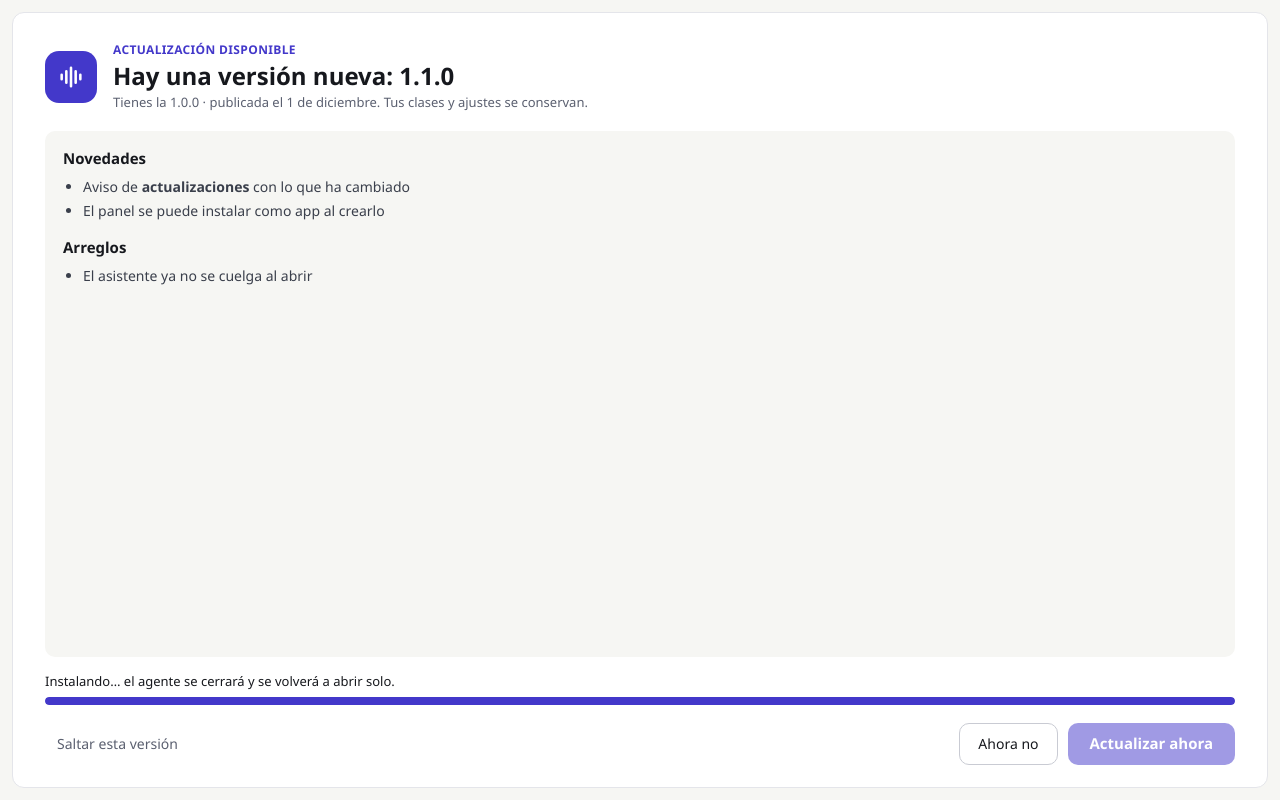
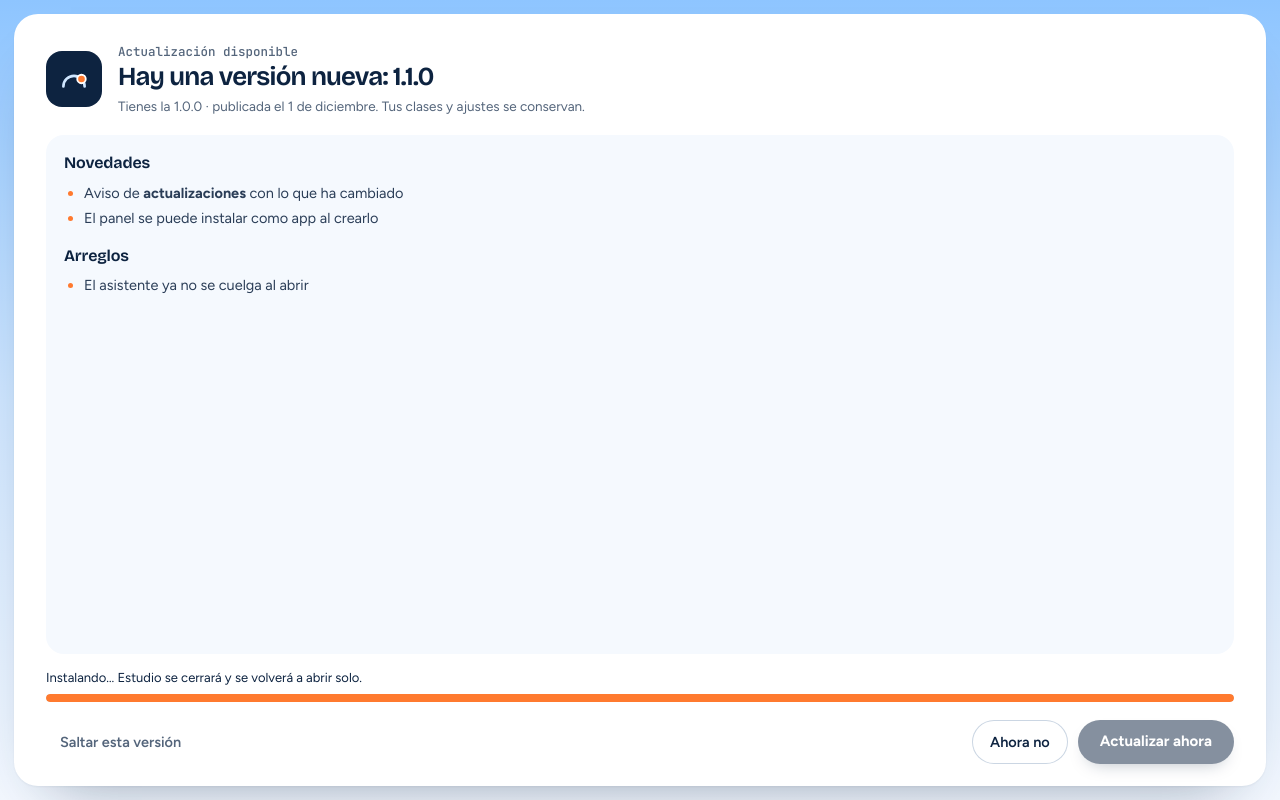
Before and after one commit to ganxxhy/class-transcripter, a plain HTML site: page agente/asistente/actualizacion.html in a window 1280 px wide. Both pictures are taken after a click on the button "Actualizar ahora". Drawn offline with nearby package versions, Linux system fonts and the light colour scheme.

Commit message:
Ventana de actualización con el diseño Jornada

```diff
--- a/agente/asistente/actualizacion.html
+++ b/agente/asistente/actualizacion.html
@@ -3,54 +3,54 @@
 <head>
 <meta charset="utf-8">
 <meta name="viewport" content="width=device-width, initial-scale=1">
-<title>Agente de clases</title>
+<title>Estudio</title>
+<link rel="stylesheet" href="https://fonts.googleapis.com/css2?family=Bricolage+Grotesque:opsz,wght@12..96,500..750&family=Figtree:wght@400..700&family=JetBrains+Mono:wght@400;500&display=swap">
 <style>
+/* Diseño "Jornada" de Estudio */
 :root {
-  --bg: #F6F6F3; --surface: #FFFFFF; --fg: #16181D; --fg2: #3A3F4B; --muted: #5B6070;
-  --line: #E4E5EA; --line2: #C9CBD3; --accent: #4338CA; --accent-hover: #3730A3; --accent-tint: #E0E3FF;
-  --accent-ink: #312E81; --on-accent: #FFFFFF; --danger: #B42318; --ok: #0F766E;
-  --font: "Segoe UI Variable Text", "Segoe UI", system-ui, sans-serif;
-  --display: "Segoe UI Variable Display", "Segoe UI", system-ui, sans-serif;
+  --bg: #F5F9FE; --surface: #FFFFFF; --fg: #0D2340; --fg2: #2A3D57; --muted: #54657B;
+  --line: #E3EBF4; --line2: #CBD6E3; --accent: #0D2340; --accent-hover: #17365F; --sun: #FF7A2F;
+  --on-accent: #FFFFFF; --danger: #B42318; --ok: #16A34A; --blue: #2563EB;
+  --font: "Figtree", "Segoe UI Variable Text", "Segoe UI", system-ui, sans-serif;
+  --display: "Bricolage Grotesque", "Segoe UI Variable Display", "Segoe UI", system-ui, sans-serif;
+  --mono: "JetBrains Mono", Consolas, ui-monospace, monospace;
   color-scheme: light;
-}
-@media (prefers-color-scheme: dark) {
-  :root {
-    --bg: #111318; --surface: #1A1D24; --fg: #ECEDF1; --fg2: #C9CCD5; --muted: #9AA0AE;
-    --line: #2A2E38; --line2: #3A3F4B; --accent: #7C83F5; --accent-hover: #959BFF; --accent-tint: #2A2E5C;
-    --accent-ink: #C7CAFF; --on-accent: #0E1030; --danger: #FF7A70; --ok: #3FBFA5; color-scheme: dark;
-  }
 }
 * { box-sizing: border-box; }
 [hidden] { display: none !important; }
 html, body { height: 100%; }
-body { margin: 0; background: var(--bg); color: var(--fg); font-family: var(--font); font-size: 14px; line-height: 1.55; }
+body { margin: 0; background: linear-gradient(180deg, #8EC5FF 0, #CFE6FF 50%, #F3F8FF 100%); color: var(--fg); font-family: var(--font); font-size: 14.5px; line-height: 1.55; }
 button { font: inherit; cursor: pointer; }
-:focus-visible { outline: 2px solid var(--accent); outline-offset: 2px; }
-.caja { height: 100%; padding: 12px; display: flex; }
-.panel { flex: 1; background: var(--surface); border: 1px solid var(--line); border-radius: 12px; display: flex; flex-direction: column; min-height: 0; }
+:focus-visible { outline: 2px solid var(--blue); outline-offset: 2px; }
+@media (prefers-reduced-motion: reduce) { * { transition: none !important; } }
+.caja { height: 100%; padding: 14px; display: flex; }
+.panel { flex: 1; background: var(--surface); border-radius: 24px; box-shadow: 0 1px 2px rgba(13,35,64,.05), 0 30px 60px -36px rgba(13,35,64,.45); display: flex; flex-direction: column; min-height: 0; overflow: hidden; }
 .cabecera { padding: 28px 32px 18px; display: flex; gap: 16px; align-items: center; }
-.logo { width: 52px; height: 52px; border-radius: 14px; background: var(--accent); display: grid; place-items: center; flex: none; }
-.eyebrow { font-size: 12px; font-weight: 600; color: var(--accent); letter-spacing: .03em; }
-h1 { margin: 2px 0 0; font-family: var(--display); font-size: 24px; font-weight: 600; line-height: 1.2; }
-.versiones { color: var(--muted); font-size: 13px; margin-top: 2px; }
-.notas { flex: 1; min-height: 0; overflow: auto; margin: 0 32px; padding: 16px 18px; border-radius: 10px; background: var(--bg); color: var(--fg2); }
-.notas h2, .notas h3 { font-family: var(--display); font-size: 15px; margin: 14px 0 6px; color: var(--fg); }
+.logo { width: 56px; height: 56px; border-radius: 16px; background: var(--accent); display: grid; place-items: center; flex: none; }
+.eyebrow { font-family: var(--mono); font-size: 12.5px; font-weight: 500; color: var(--muted); }
+h1 { margin: 2px 0 0; font-family: var(--display); font-size: 26px; font-weight: 650; line-height: 1.1; letter-spacing: -.03em; }
+.versiones { color: var(--muted); font-size: 13.5px; margin-top: 4px; }
+.notas { flex: 1; min-height: 0; overflow: auto; margin: 0 32px; padding: 16px 18px; border-radius: 18px; background: var(--bg); color: var(--fg2); }
+.notas h2, .notas h3 { font-family: var(--display); font-size: 16px; font-weight: 650; letter-spacing: -.01em; margin: 14px 0 6px; color: var(--fg); }
 .notas h2:first-child, .notas h3:first-child { margin-top: 0; }
 .notas ul { margin: 0 0 8px; padding-left: 20px; }
 .notas li { margin: 3px 0; }
+.notas li::marker { color: var(--sun); }
 .notas p { margin: 0 0 8px; }
-.notas a { color: var(--accent); }
+.notas a { color: var(--blue); }
+.notas code { font-family: var(--mono); font-size: 12.5px; }
 .progreso { margin: 14px 32px 0; display: flex; flex-direction: column; gap: 6px; font-size: 13px; }
-.pista { height: 8px; border-radius: 4px; background: var(--line); overflow: hidden; }
-.pista > div { height: 100%; width: 0; background: var(--accent); border-radius: 4px; transition: width .3s; }
+.pista { height: 8px; border-radius: 99px; background: var(--line); overflow: hidden; }
+.pista > div { height: 100%; width: 0; background: var(--sun); border-radius: 99px; transition: width .3s; }
+#progNum { font-family: var(--mono); }
 .pie { padding: 18px 32px 22px; display: flex; gap: 10px; align-items: center; justify-content: flex-end; flex-wrap: wrap; }
 .pie .izq { margin-right: auto; }
-.btn { height: 42px; padding: 0 22px; border-radius: 10px; border: 0; background: var(--accent); color: var(--on-accent); font-weight: 600; font-size: 15px; }
+.btn { height: 44px; padding: 0 22px; border-radius: 999px; border: 0; background: var(--accent); color: var(--on-accent); font-weight: 650; font-size: 15px; box-shadow: 0 8px 18px -10px rgba(13,35,64,.7); }
 .btn:hover { background: var(--accent-hover); }
 .btn:disabled { opacity: .5; cursor: not-allowed; }
-.btn-sec { height: 42px; padding: 0 18px; border-radius: 10px; border: 1px solid var(--line2); background: var(--surface); color: var(--fg); font-weight: 500; }
-.btn-texto { height: 42px; padding: 0 12px; border: 0; background: transparent; color: var(--muted); border-radius: 10px; }
-.btn-texto:hover, .btn-sec:hover { background: var(--bg); }
+.btn-sec { height: 44px; padding: 0 18px; border-radius: 999px; border: 0; box-shadow: inset 0 0 0 1px var(--line2); background: var(--surface); color: var(--fg); font-weight: 600; }
+.btn-texto { height: 44px; padding: 0 14px; border: 0; background: transparent; color: var(--muted); font-weight: 600; border-radius: 999px; }
+.btn-texto:hover, .btn-sec:hover { background: #F3F8FF; }
 .error { color: var(--danger); }
 </style>
 </head>
@@ -58,7 +58,7 @@ h1 { margin: 2px 0 0; font-family: var(--display); font-size: 24px; font-weight:
 <div class="caja">
   <main class="panel">
     <div class="cabecera">
-      <div class="logo"><svg width="28" height="28" viewBox="0 0 24 24" fill="none" stroke="#fff" stroke-width="2.2" stroke-linecap="round" aria-hidden="true"><path d="M4 10v4M8 7v10M12 4v16M16 7v10M20 10v4"/></svg></div>
+      <div class="logo"><svg width="34" height="34" viewBox="0 0 64 64" aria-hidden="true"><path d="M12 46a20 20 0 0 1 40 0" fill="none" stroke="#CFE6FF" stroke-width="5" stroke-linecap="round"/><circle cx="46.1" cy="31.9" r="8" fill="#FF7A2F" stroke="#fff" stroke-width="3.5"/></svg></div>
       <div>
         <div class="eyebrow" id="eyebrow"></div>
         <h1 id="titulo"></h1>
@@ -128,13 +128,13 @@ const MB = (b) => (b / 1e6).toLocaleString("es-ES", { maximumFractionDigits: 0 }
   const d = await api("datos");
   $("#notas").innerHTML = markdown(d.notas || "") || "<p>Sin notas para esta versión.</p>";
   if (d.modo === "novedades") {
-    $("#eyebrow").textContent = "ACTUALIZADO";
+    $("#eyebrow").textContent = "Actualizado";
     $("#titulo").textContent = `Novedades de la versión ${d.version}`;
     $("#versiones").textContent = "Esto es lo que ha cambiado.";
     $("#pieNovedades").hidden = false;
     $("#btnVale").focus();
   } else {
-    $("#eyebrow").textContent = "ACTUALIZACIÓN DISPONIBLE";
+    $("#eyebrow").textContent = "Actualización disponible";
     $("#titulo").textContent = `Hay una versión nueva: ${d.version}`;
     $("#versiones").textContent = `Tienes la ${d.actual}${d.fecha ? ` · publicada el ${new Date(d.fecha).toLocaleDateString("es-ES", { day: "numeric", month: "long" })}` : ""}. Tus clases y ajustes se conservan.`;
     $("#pieAviso").hidden = false;
@@ -160,7 +160,7 @@ $("#btnSi").onclick = async () => {
     } else if (p.estado === "instalando") {
       clearInterval(t);
       $("#progRelleno").style.width = "100%";
-      $("#progTxt").textContent = "Instalando… el agente se cerrará y se volverá a abrir solo.";
+      $("#progTxt").textContent = "Instalando… Estudio se cerrará y se volverá a abrir solo.";
       $("#progNum").textContent = "";
     } else if (p.estado === "error") {
       clearInterval(t);
```
